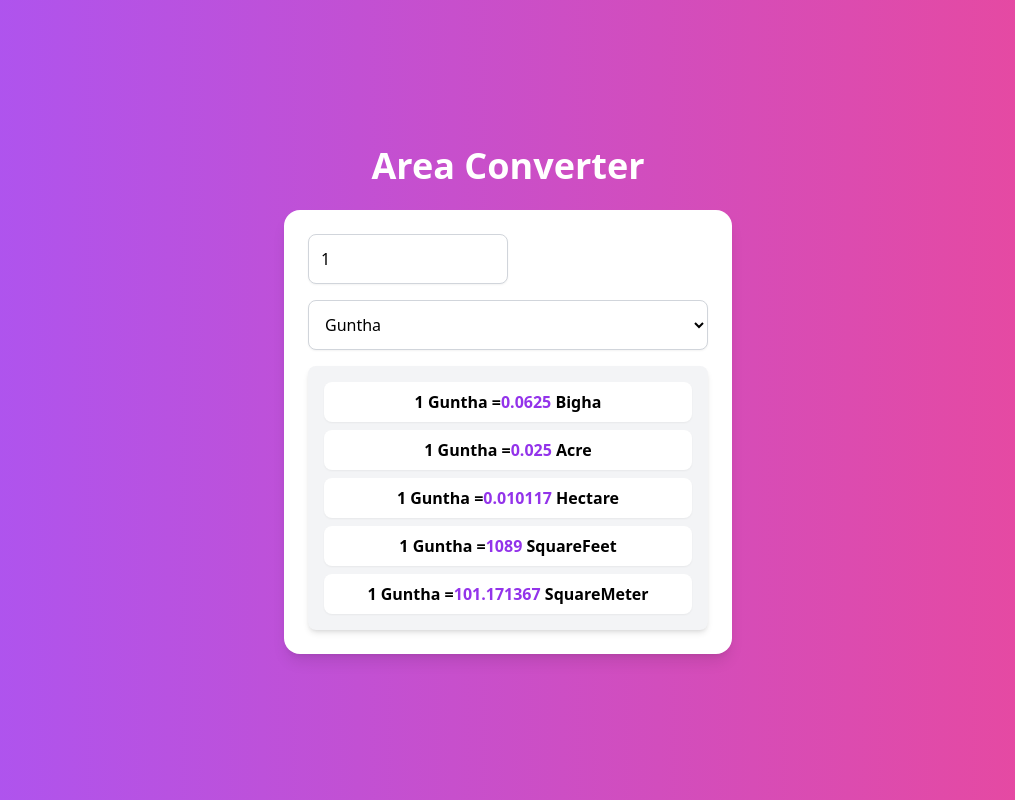
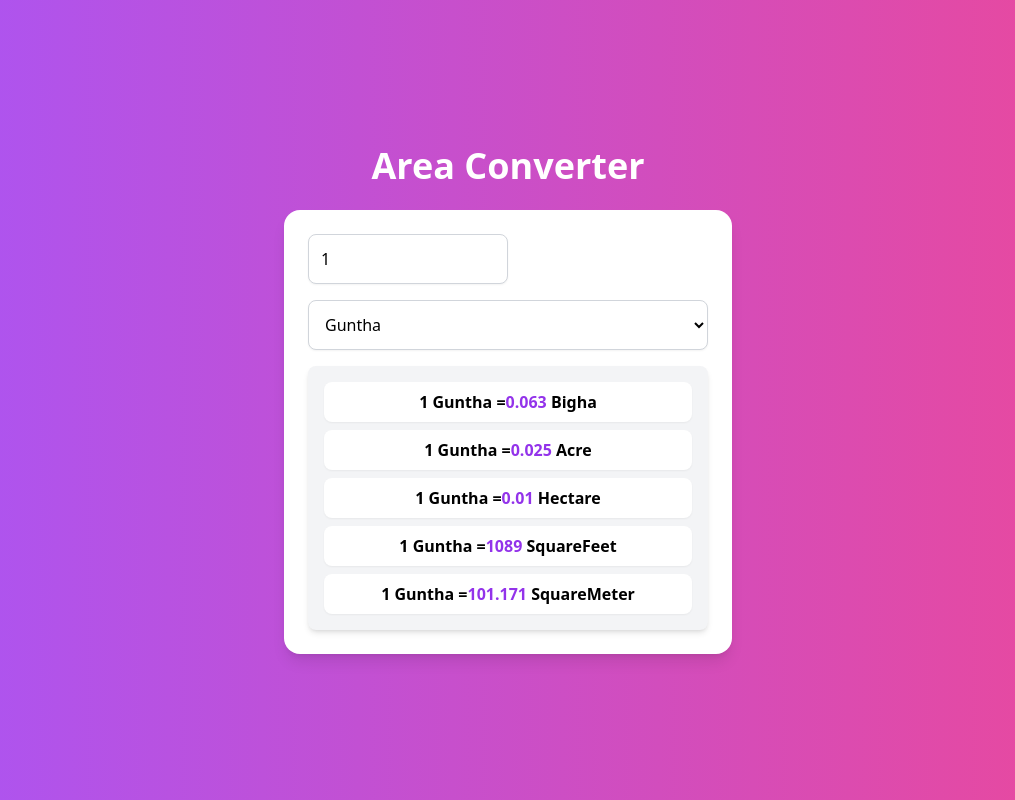
Before and after one commit to Murlidhar08/Area-Converter, a React (Vite) app: page / in a window 1280 px wide. Shown: the whole page, without its empty margins (132-1147 px from the left). Built offline with nearby package versions, Linux system fonts and the light colour scheme.

Commit message:
3 desimal digit

```diff
--- a/src/pages/AreaConverter.tsx
+++ b/src/pages/AreaConverter.tsx
@@ -27,7 +27,7 @@ export default function AreaConverter() {
 
   const convertArea = (targetUnit: string): number => {
     const baseValue = fromUnit === "H.RA.SM" ? calculateCustomUnit(customH, customR, customSM) : value / units[fromUnit];
-    return Number((baseValue * units[targetUnit]).toFixed(10));
+    return Number((baseValue * units[targetUnit]).toFixed(3));
   };
 
   return (
```
